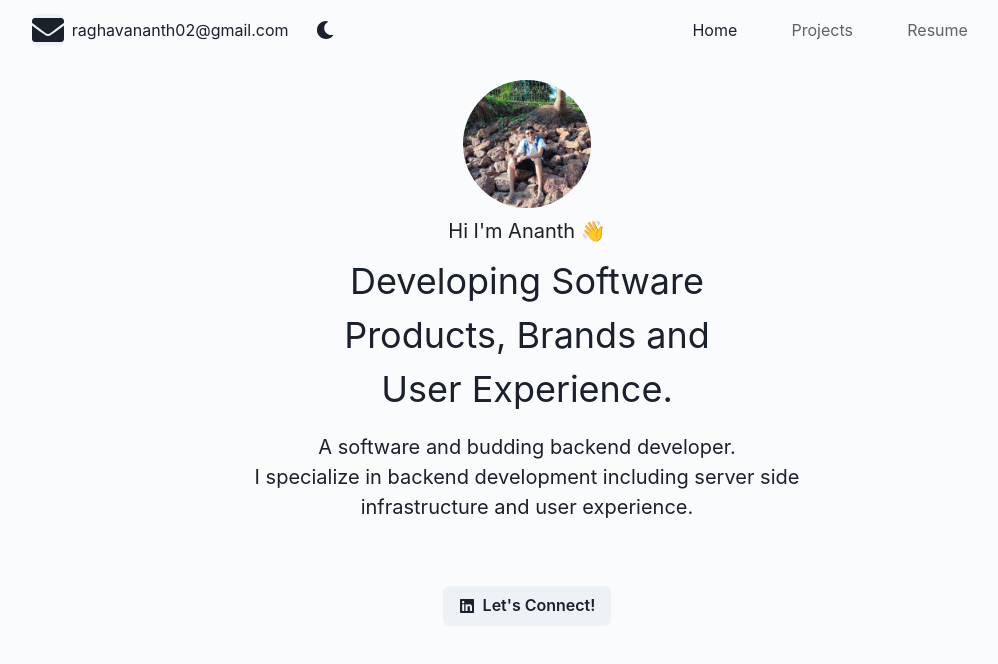
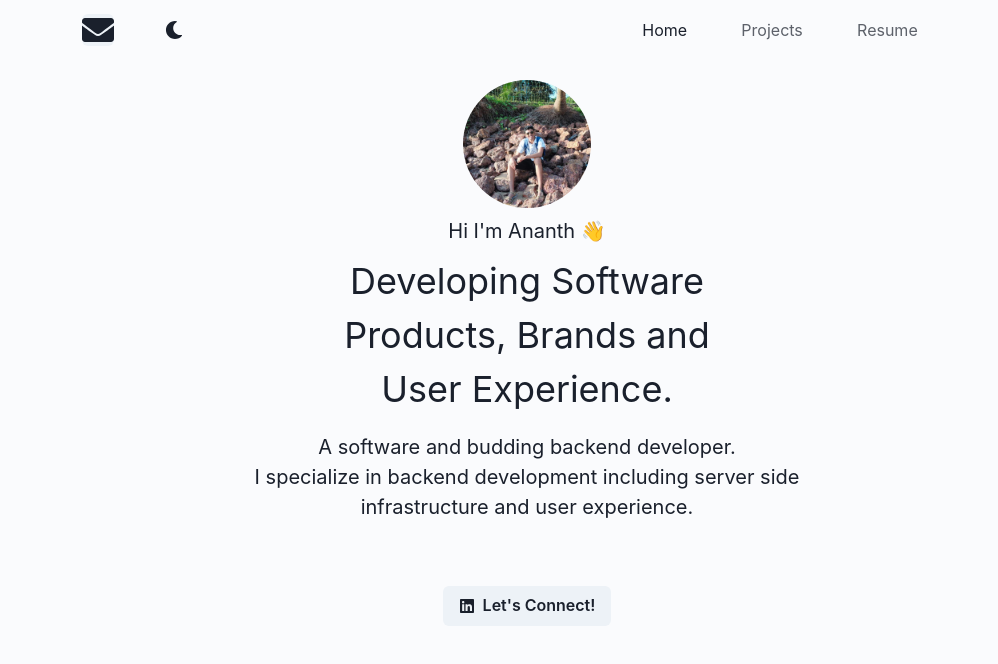
Before and after one commit to ananth243/ananth243.github.io, a React (Vite) app: page / in a window 1280 px wide. Shown: the top 664 px of the page, without its empty margins (113-1111 px from the left). Built offline with nearby package versions, Linux system fonts and the light colour scheme.

Commit message:
Added toast

```diff
--- a/src/components/Navbar.jsx
+++ b/src/components/Navbar.jsx
@@ -3,8 +3,8 @@ import {
   HStack,
   IconButton,
   ListItem,
-  Text,
   UnorderedList,
+  useToast,
 } from "@chakra-ui/react";
 import { ColorMode } from "./ColorMode";
 import { FaEnvelope } from "react-icons/fa";
@@ -23,6 +23,7 @@ export function useNavState() {
 }
 
 function Navbar({ children }) {
+  const toast = useToast();
   function reducer(state, action) {
     switch (action) {
       case "home":
@@ -37,12 +38,31 @@ function Navbar({ children }) {
     ...defaultState,
     home: true,
   });
+
   return (
     <NavContext.Provider value={state}>
-      <HStack justifyContent="space-around" padding="2.5" position={"fixed"} width="100%">
-        <HStack>
-          <IconButton as={FaEnvelope} size="sm" />
-          <Text>raghavananth02@gmail.com</Text>
+      <HStack
+        justifyContent="space-around"
+        padding="2.5"
+        position={"fixed"}
+        width="100%"
+      >
+        <HStack gap="8">
+          <IconButton
+            cursor="pointer"
+            as={FaEnvelope}
+            size="sm"
+            onClick={() => {
+              navigator.clipboard.writeText("raghavananth02@gmail.com");
+              toast({
+                title: "Email copied",
+                status: "success",
+                duration: 4000,
+                position: "top",
+                isClosable: true,
+              });
+            }}
+          />
           <ColorMode />
         </HStack>
         <UnorderedList
```
